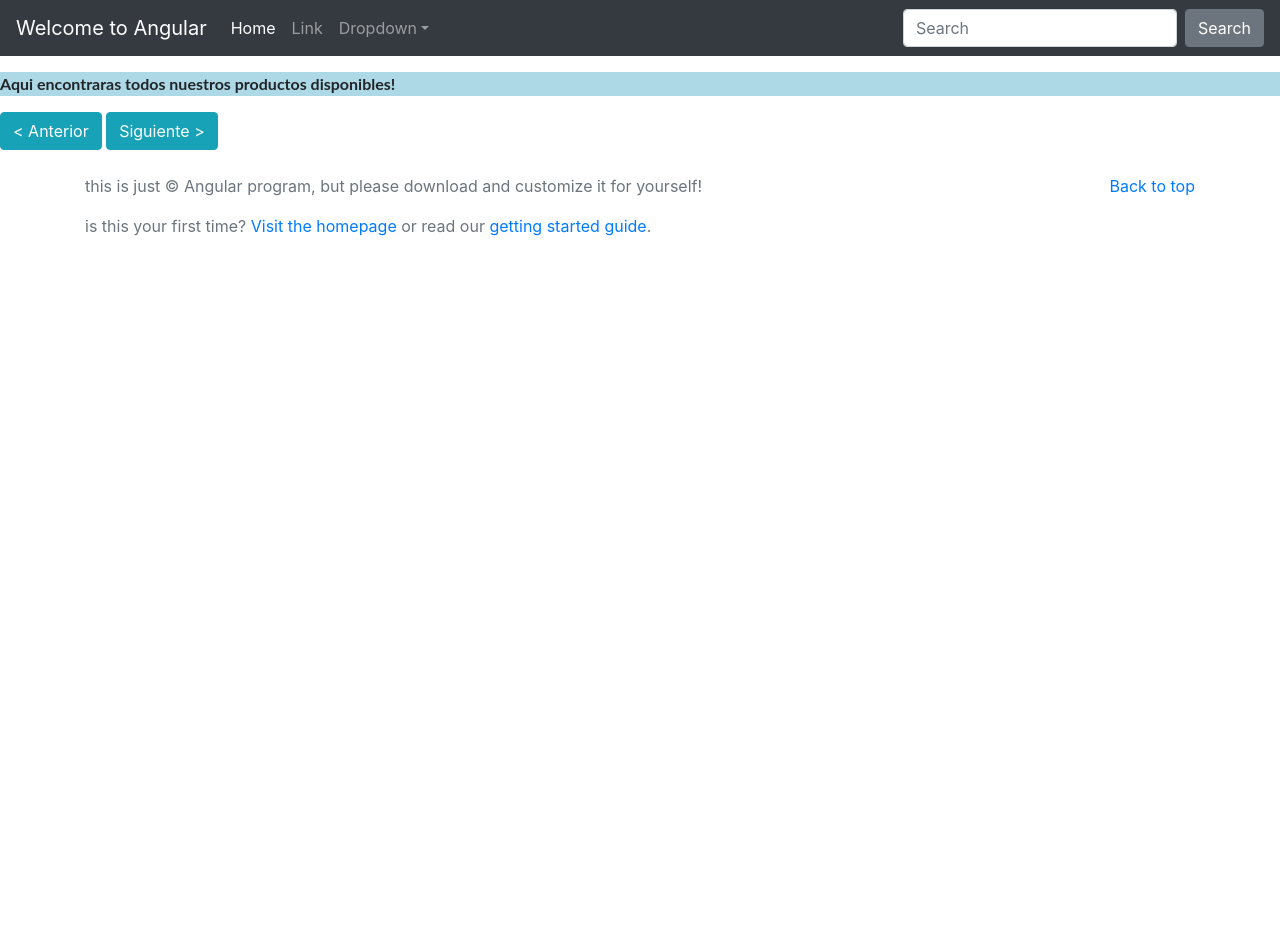
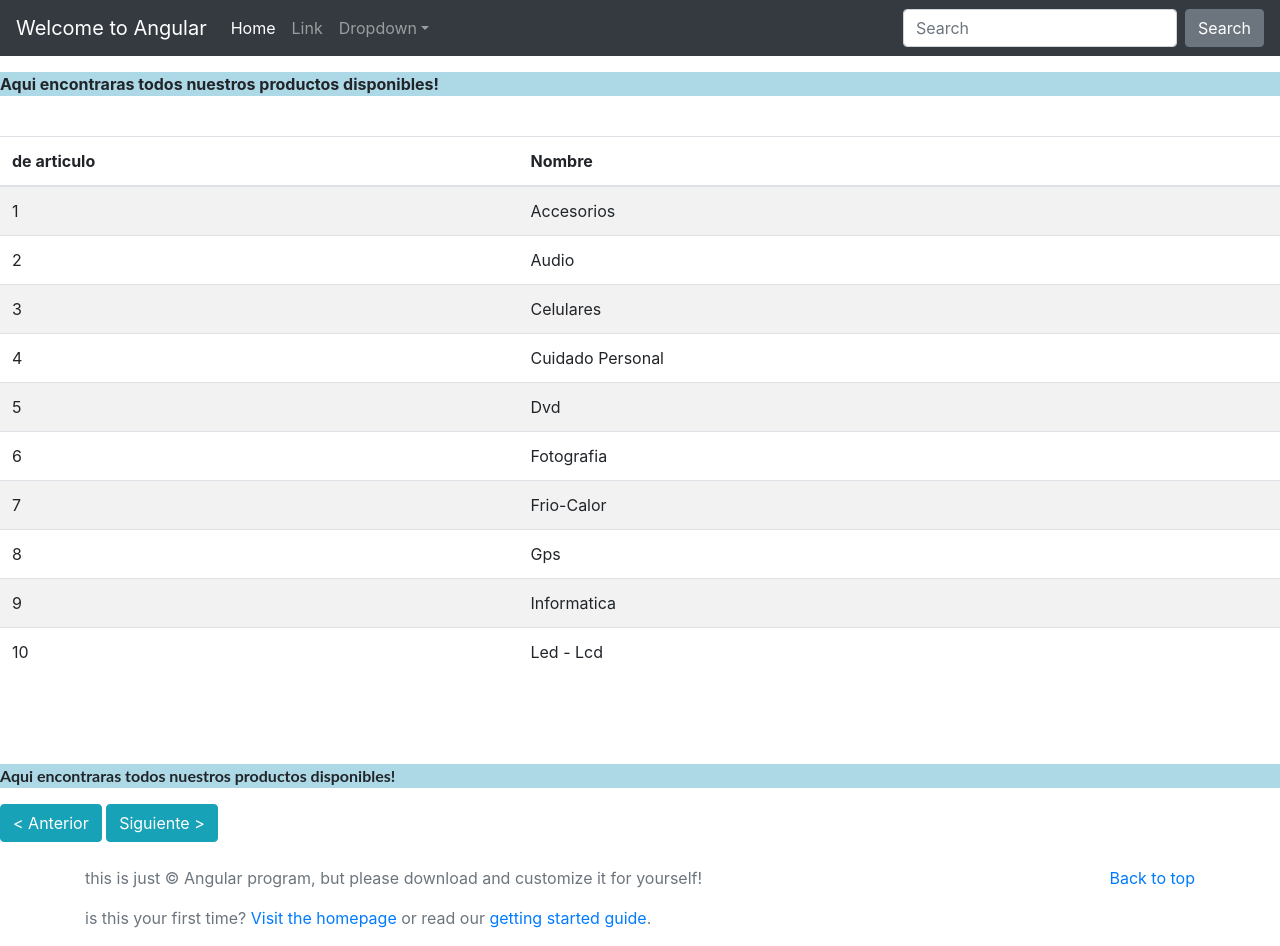
Before and after one commit to juliscrep/angular-primer-proyecto, an Angular app: page / in a window 1280 px wide. Before the commit the page ends 800 px from the top, so only its background shows below. Built offline with nearby package versions, Linux system fonts and the light colour scheme.

Commit message:
2 files modified

```diff
--- a/src/app/menu-barra/menu-barra.component.html
+++ b/src/app/menu-barra/menu-barra.component.html
@@ -1,3 +1,4 @@
+
  <nav class="navbar navbar-expand-md navbar-dark bg-dark fixed-top">
   <a class="navbar-brand" href="#">Welcome to Angular</a>
   <button class="navbar-toggler" type="button" data-toggle="collapse" data-target="#navbarsExampleDefault" aria-controls="navbarsExampleDefault" aria-expanded="false" aria-label="Toggle navigation">
@@ -27,3 +28,27 @@
     </form>
   </div>
 </nav>
+<br>
+<br>
+<br>
+<p style="background-color:lightblue"><strong>
+  Aqui encontraras todos nuestros productos disponibles!
+  </strong>
+</p>
+<br>
+
+<table class="table table-striped">
+  <thead>
+  <tr>
+    <th> de articulo</th>
+    <th> Nombre</th>
+  </tr>
+  </thead>
+  <tbody>
+   <tr *ngFor="let art of listaArt">
+     <td>{{art.IdArticuloFamilia}}</td>
+     <td>{{art.Nombre}}</td>
+
+   </tr>
+  </tbody>
+</table>
--- a/src/app/menu-barra/menu-barra.component.ts
+++ b/src/app/menu-barra/menu-barra.component.ts
@@ -1,6 +1,6 @@
 import { Component, OnInit } from '@angular/core';
-import{ ArticulosFamilias} from './models/menu';
-import { articuloFamilia } from '../models/articuloFamilia';
+import{ ArticulosFamilias} from './../models/menu';
+import { articuloFamilia } from '../../models/articuloFamilia';
 
 
 @Component({
```
